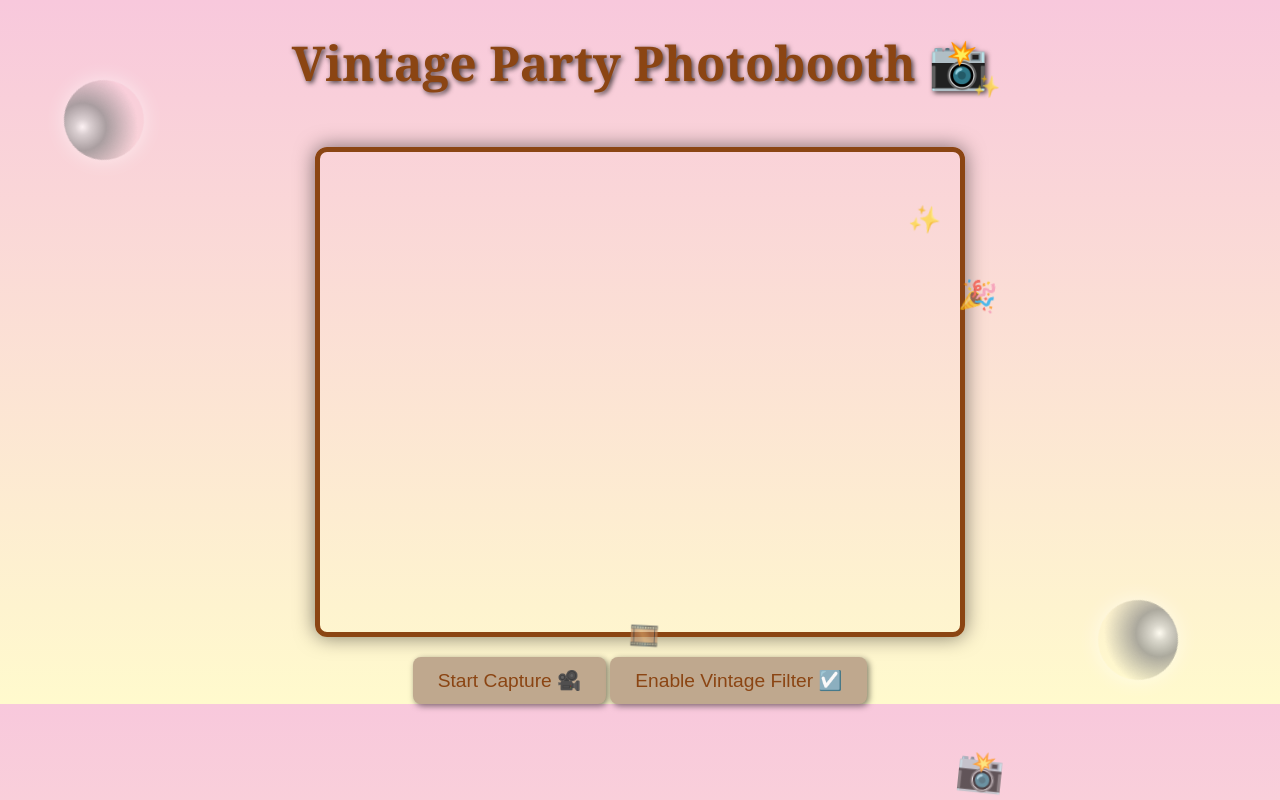
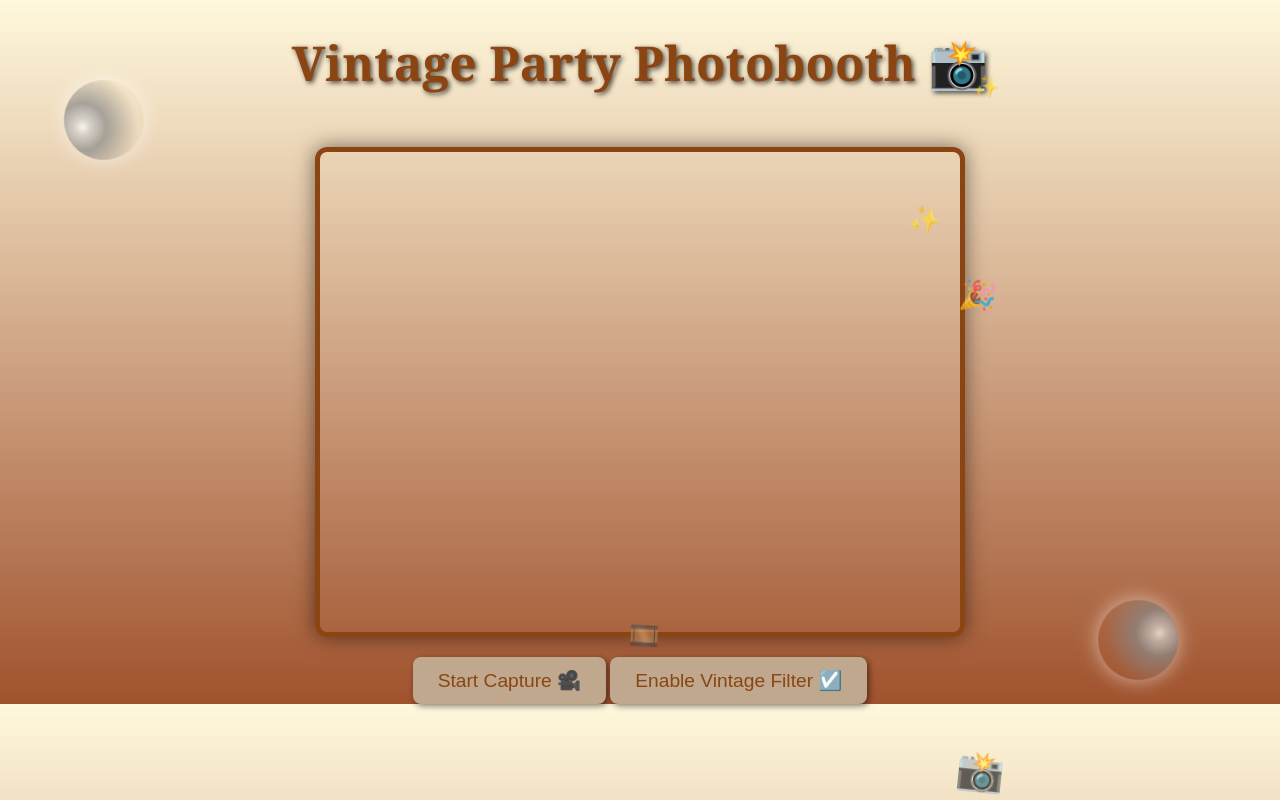
Before and after one commit to swalihaattar/Photobooth_web, a Flask app: page / in a window 1280 px wide. Run offline with Flask 3, Linux system fonts and the light colour scheme.

Commit message:
Update index.html

```diff
--- a/templates/index.html
+++ b/templates/index.html
@@ -18,10 +18,11 @@
     margin: 0;
     padding: 0;
     text-align: center;
-        background: linear-gradient(to bottom, #f8c8dc, #fffacd); /* Soft pink to light yellow */
+    background: linear-gradient(to bottom, #fff8dc, #a0522d); /* light yellow to sienna brown */
     font-family: 'Georgia', serif;
-        color: #000000;
+    color: #3e2723; /* dark brown for text */
   }
+
 
     h1 {
       margin-top: 30px;
```
Lines whose indentation alone changed are shown as unchanged.
